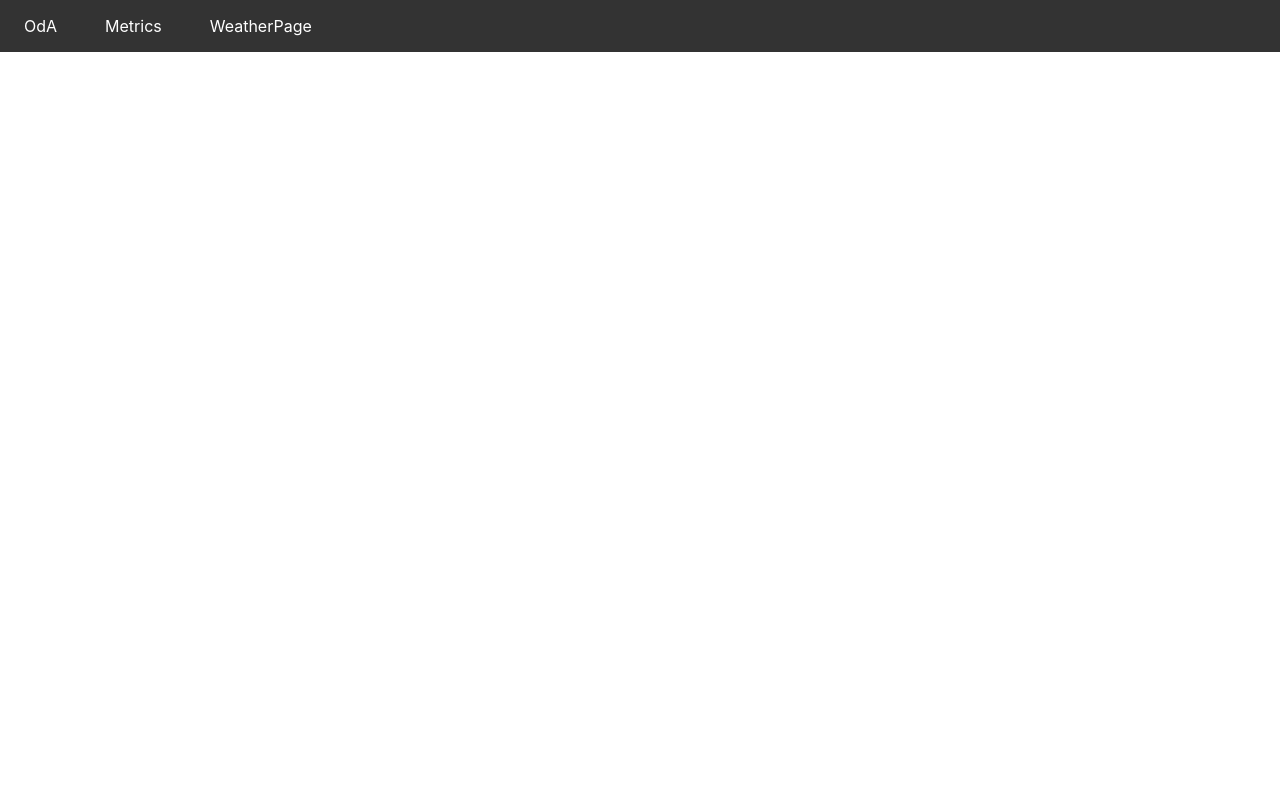
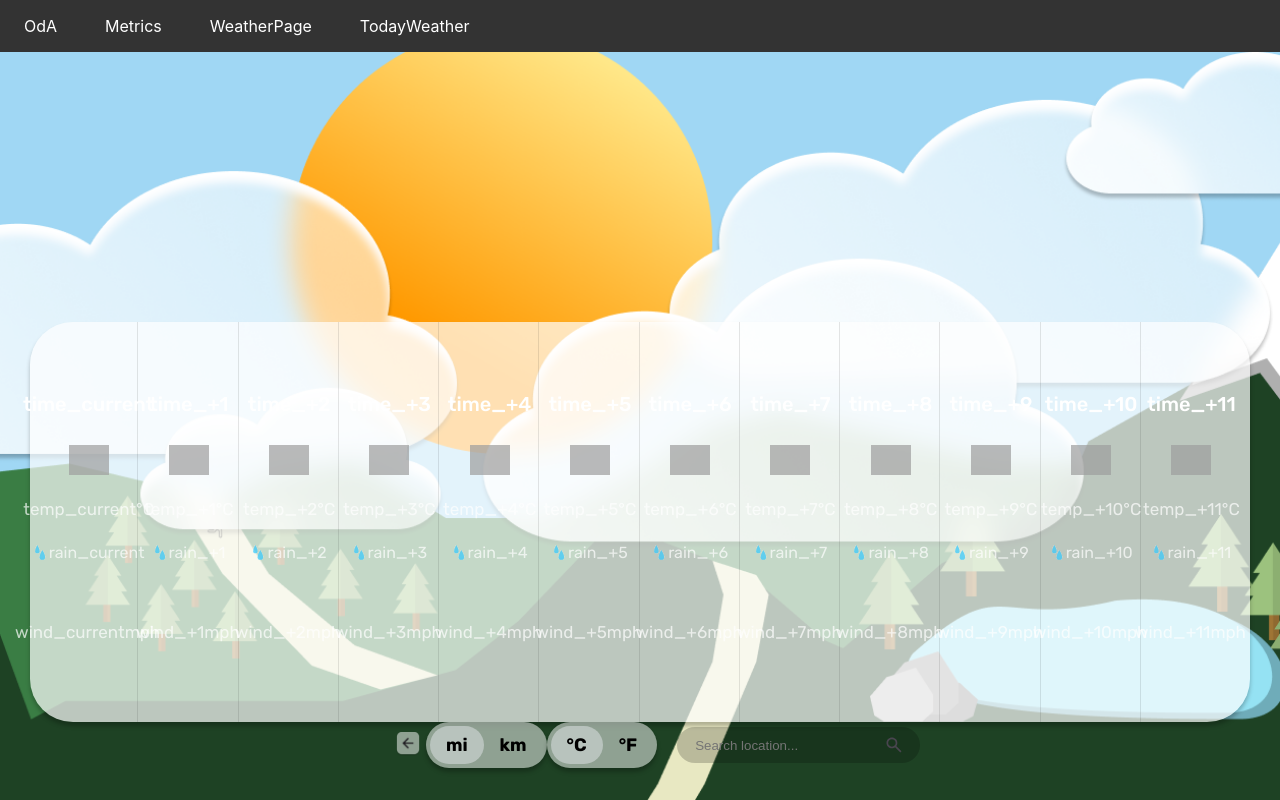
Before and after one commit to Manveen-SIngh/GUIs-Group-49, a React (Create React App) app in the folder weather-app/: page /TodayWeather in a window 1280 px wide. Shown: the top 800 px of the page. Built offline with nearby package versions, Linux system fonts and the light colour scheme; grey boxes are pictures that could not be loaded.

Commit message:
added almost all assets/components. need to adjust size/position and some other things. also added to navbar

```diff
--- a/weather-app/src/App.js
+++ b/weather-app/src/App.js
@@ -6,6 +6,7 @@ import Metrics from './Metrics';
 import OdA from './OdA';
 import Navbar from "./Navbar";
 import WeatherPage from "./WeatherPage";
+import TodayWeather from "./TodayWeather";
 
 
 
@@ -17,6 +18,7 @@ function App() {
         <Route path="/OdA" element={<OdA />} />
         <Route path="/Metrics" element={<Metrics />} />
         <Route path="/WeatherPage" element={<WeatherPage />} />
+        <Route path="/TodayWeather" element={<TodayWeather />} />
 
       </Routes>
     </Router>
--- a/weather-app/src/Navbar.js
+++ b/weather-app/src/Navbar.js
@@ -24,6 +24,8 @@ function Navbar() {
         <li><Link to="/OdA" style={linkStyle}>OdA</Link></li>
         <li><Link to="/Metrics" style={linkStyle}>Metrics</Link></li>
         <li><Link to="/WeatherPage" style={linkStyle}>WeatherPage</Link></li>
+        <li><Link to="/TodayWeather" style={linkStyle}>TodayWeather</Link></li>
+
       </ul>
 
     </nav>
--- /dev/null
+++ b/weather-app/src/TodayWeather.js
@@ -0,0 +1,108 @@
+import React, { useState } from "react";
+import bg from "./assets/PartlyCloudy.png";
+import "./TodayWeather.css";
+import backBtn from './assets/BackBtn.png';
+import searchIcon from './assets/search.svg';
+import cloudyIcon from './assets/weather-icons/clouds.svg';
+import HourlyForecast from "./components/HourlyForecast";
+import HourlyV2 from "./components/HourlyV2";
+
+function TodayWeather() {
+    const [searchQuery, setSearchQuery] = useState("");
+
+  return (
+    <div
+      style={{
+        minHeight: "100vh",
+        backgroundImage: `url(${bg})`,
+        backgroundSize: "cover",
+        backgroundPosition: "center",
+        display: "flex",
+        flexDirection: "column",
+        alignItems: "center",
+        padding: "20px",
+        boxSizing: "border-box",
+        color: "white"
+
+
+      }}
+      className="weather-container"
+
+
+    >
+
+
+      <div style={{ width: "100%", padding: "0 10px", marginTop: "250px", boxSizing: "border-box" }}>
+        <HourlyV2 />
+      </div>
+
+      {/*Header with back button, search and c/f and mi/km */}
+      <header
+        style={{
+          display: "flex",
+          justifyContent: "space-between",
+          alignItems: "center",
+          width: "100%",
+          maxWidth: "500px",
+          marginBottom: "40px"
+        }}
+      >
+        <button style={{ background: "transparent", border: "none", cursor: "pointer" }}>
+          <img src={backBtn} alt="Go Back" style={{ width: "24px", height: "24px" }} />
+        </button>
+
+        <div style={{ display: 'flex', background: 'rgba(255, 255, 255, 0.50)', borderRadius: '43px', boxShadow: '0px 4px 4px rgba(0, 0, 0, 0.25)', padding: "4px" }}>
+          {/* Active state - mi/km */}
+          <div style={{ padding: "8px 16px", background: 'rgba(203, 210, 208, 0.70)', borderRadius: '43px', color: 'black', fontSize: '18px', fontFamily: 'Rubik', fontWeight: '700', cursor: "pointer" }}>
+            mi
+          </div>
+          {/* Inactive state */}
+          <div style={{ padding: "8px 16px", color: 'black', fontSize: '18px', fontFamily: 'Rubik', fontWeight: '700', cursor: "pointer" }}>
+            km
+          </div>
+        </div>
+
+        <div style={{ display: 'flex', marginRight: "20px", background: 'rgba(255, 255, 255, 0.50)', borderRadius: '43px', boxShadow: '0px 4px 4px rgba(0, 0, 0, 0.25)', padding: "4px" }}>
+          {/* Active state - Celcius/Far */}
+          <div style={{ padding: "8px 16px", background: 'rgba(203, 210, 208, 0.70)', borderRadius: '43px', color: 'black', fontSize: '18px', fontFamily: 'Rubik', fontWeight: '700', cursor: "pointer" }}>
+            °C
+          </div>
+          {/* Inactive state */}
+          <div style={{ padding: "8px 16px", color: 'black', fontSize: '18px', fontFamily: 'Rubik', fontWeight: '700', cursor: "pointer" }}>
+            °F
+          </div>
+        </div>
+
+        <div style={{ display: "flex", alignItems: "center", background: "rgba(0,0,0,0.2)", padding: "8px 16px", borderRadius: "20px" }}>
+          <input
+            type="text"
+            placeholder="Search location..."
+            value={searchQuery}
+            onChange={(e) => setSearchQuery(e.target.value)}
+            style={{ background: "none", border: "none", color: "white", outline: "none", marginRight: "10px" }}
+          />
+          <img src={searchIcon} alt="Search" style={{ width: "20px", height: "20px", cursor: "pointer" }} />
+        </div>
+      </header>
+
+      {/*Main section*/}
+      <main
+        style={{
+          display: "flex",
+          flexDirection: "column",
+          alignItems: "center",
+          flexGrow: 1
+        }}
+      >
+        <div style={{width: '100%', height: '100%', background: 'rgba(255, 255, 255, 0.70)', boxShadow: '240px 244px 244px rgba(0, 0, 0, 0.25)', borderRadius: 43}} />
+        <img src={cloudyIcon} alt="Cloudy" style={{ width: "120px", height: "120px", marginBottom: "10px" }} />
+        <h1 style={{ fontSize: "5rem", margin: "0", fontWeight: "300" }}>temp_current</h1>
+        <h2 style={{ fontSize: "1.5rem", margin: "0 0 10px 0", fontWeight: "400" }}>weather_current</h2>
+      </main>
+
+
+    </div>
+  );
+}
+
+export default TodayWeather;
--- /dev/null
+++ b/weather-app/src/components/HourlyV2.css
@@ -0,0 +1,35 @@
+.hourly-forecast {
+  width: 100%;
+
+  height: 400px;
+
+  padding: 0px 10px;
+
+  border-radius: 43px;
+  background: rgba(255, 255, 255, 0.7);
+  box-shadow: 0px 4px 4px rgba(0, 0, 0, 0.25);
+
+  display: flex;
+  justify-content: space-between;
+  align-items: center;
+  gap: 2px;
+
+  box-sizing: border-box;
+}
+
+
+.hourly-forecast > div {
+  flex: 1;
+  display: flex;
+  flex-direction: column;
+  align-items: center;
+
+  justify-content: space-evenly;
+
+  min-width: 0;
+  height: 100%;
+
+
+  padding: 10px 0;
+  box-sizing: border-box;
+}
--- /dev/null
+++ b/weather-app/src/components/HourlyV2.js
@@ -0,0 +1,124 @@
+import React from "react";
+import HourCard from "./HourCard";
+import "./HourlyV2.css";
+import sunny from "../assets/weather-icons/Sunny.svg";
+import clouds from "../assets/weather-icons/clouds.svg";
+import rainy from "../assets/weather-icons/rainy.svg";
+import stormy from "../assets/weather-icons/stormy.svg";
+import partlyCloudy from "../assets/weather-icons/sun-clouds.svg";
+
+function HourlyForecast() {
+  return (
+    <div className="hourly-forecast">
+      {/* current Hour */}
+      <HourCard
+        time="time_current"
+        icon="icon_current"
+        temp="temp_current"
+        rain="rain_current"
+        wind="wind_current"
+      />
+
+      {/* Hour + 1 */}
+      <HourCard
+        time="time_+1"
+        icon="icon_+1"
+        temp="temp_+1"
+        rain="rain_+1"
+        wind="wind_+1"
+      />
+
+      {/* Hour + 2 */}
+      <HourCard
+        time="time_+2"
+        icon="icon_+2"
+        temp="temp_+2"
+        rain="rain_+2"
+        wind="wind_+2"
+      />
+
+      {/* Hour + 3 */}
+      <HourCard
+        time="time_+3"
+        icon="icon_+3"
+        temp="temp_+3"
+        rain="rain_+3"
+        wind="wind_+3"
+      />
+
+      {/* Hour + 4 */}
+      <HourCard
+        time="time_+4"
+        icon="icon_+4"
+        temp="temp_+4"
+        rain="rain_+4"
+        wind="wind_+4"
+      />
+
+      {/* Hour + 5 */}
+      <HourCard
+        time="time_+5"
+        icon="icon_+5"
+        temp="temp_+5"
+        rain="rain_+5"
+        wind="wind_+5"
+      />
+
+      {/* Hour + 6 */}
+      <HourCard
+        time="time_+6"
+        icon="icon_+6"
+        temp="temp_+6"
+        rain="rain_+6"
+        wind="wind_+6"
+      />
+
+      {/* Hour + 7 */}
+      <HourCard
+        time="time_+7"
+        icon="icon_+7"
+        temp="temp_+7"
+        rain="rain_+7"
+        wind="wind_+7"
+      />
+
+      {/* Hour + 8 */}
+      <HourCard
+        time="time_+8"
+        icon="icon_+8"
+        temp="temp_+8"
+        rain="rain_+8"
+        wind="wind_+8"
+      />
+
+      {/* Hour + 9 */}
+      <HourCard
+        time="time_+9"
+        icon="icon_+9"
+        temp="temp_+9"
+        rain="rain_+9"
+        wind="wind_+9"
+      />
+
+      {/* Hour + 10 */}
+      <HourCard
+        time="time_+10"
+        icon="icon_+10"
+        temp="temp_+10"
+        rain="rain_+10"
+        wind="wind_+10"
+      />
+
+      {/* Hour + 11 */}
+      <HourCard
+        time="time_+11"
+        icon="icon_+11"
+        temp="temp_+11"
+        rain="rain_+11"
+        wind="wind_+11"
+      />
+    </div>
+  );
+}
+
+export default HourlyForecast;
```
Also changed, not shown: weather-app/src/TodayWeather.css (added).
